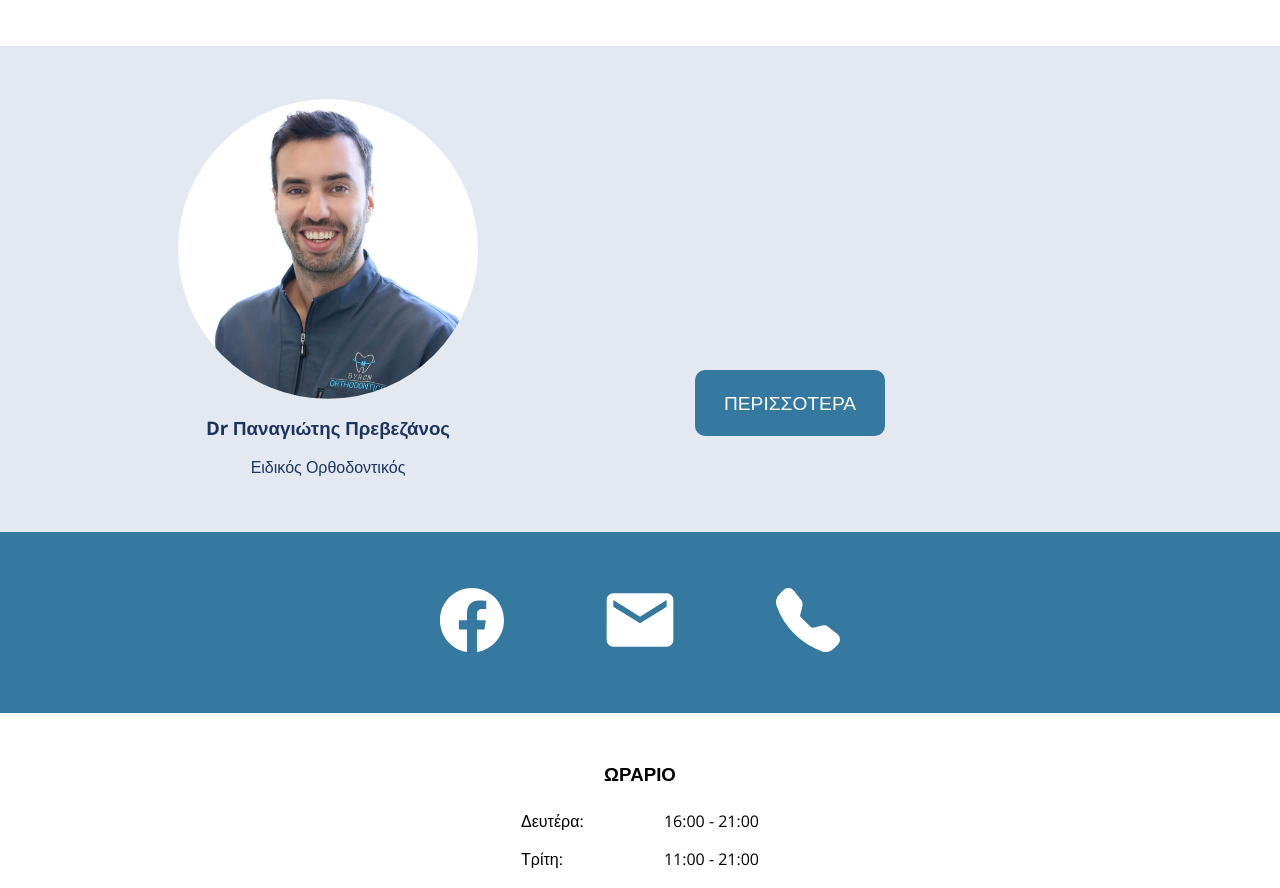
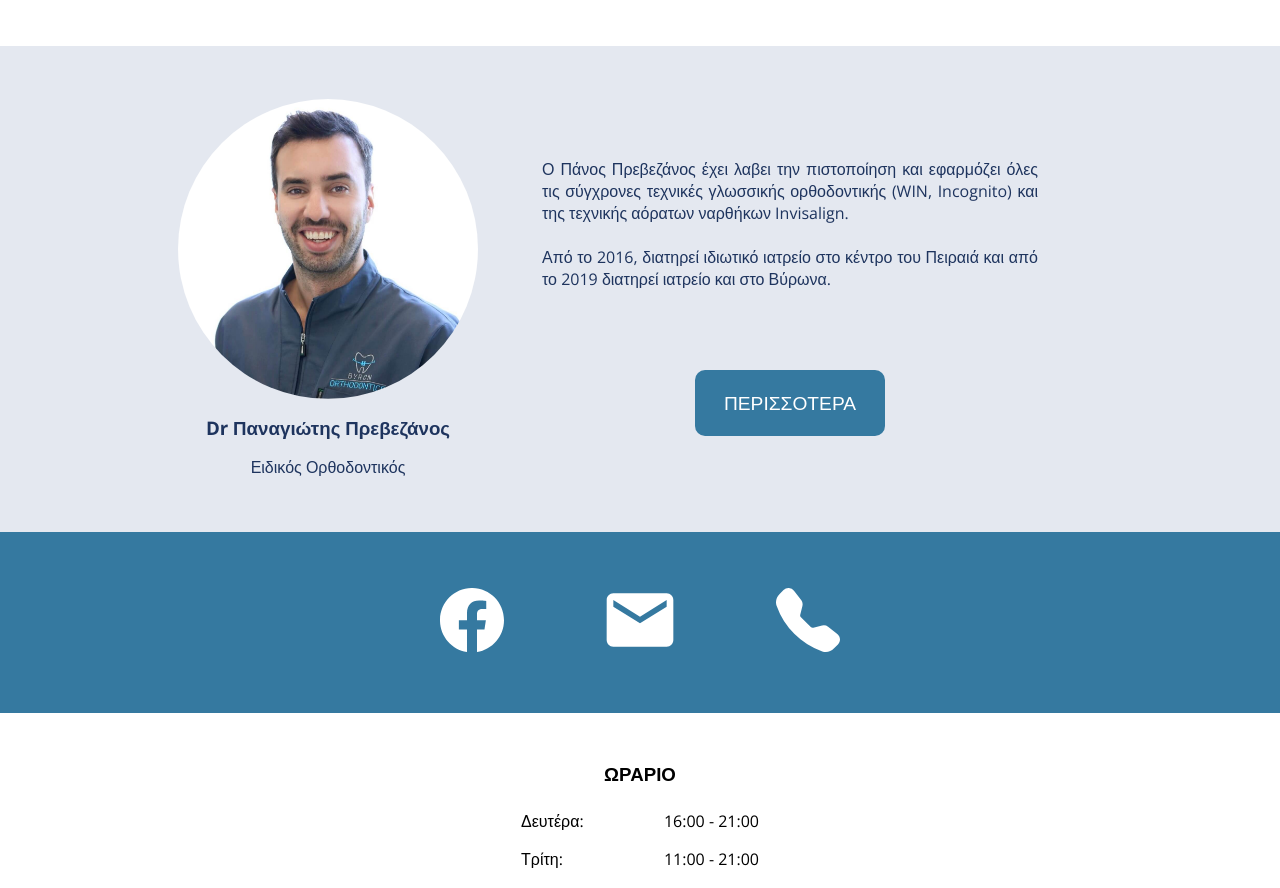
Before and after one commit to 3vilBonobo/orthobyron.gr, a React (Create React App) app: page / in a window 1280 px wide. Shown: the part 3797-4685 px from the top of the page. Built offline with nearby package versions, Linux system fonts and the light colour scheme.

Commit message:
fix color home personnel

```diff
--- a/src/components/Styles/PersonHome.style.js
+++ b/src/components/Styles/PersonHome.style.js
@@ -2,7 +2,7 @@ import styled from 'styled-components';
 import { Link } from 'react-router-dom';
 
 export const StyledPersonHomeContainer = styled.div`
-  color: ${(props) => props.theme.lightGrey};
+  color: ${(props) => props.theme.darkBlue};
   display: flex;
   flex-direction: column;
   align-items: center;
```
